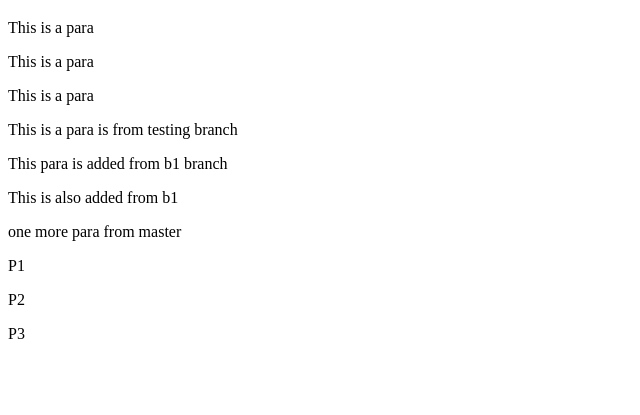
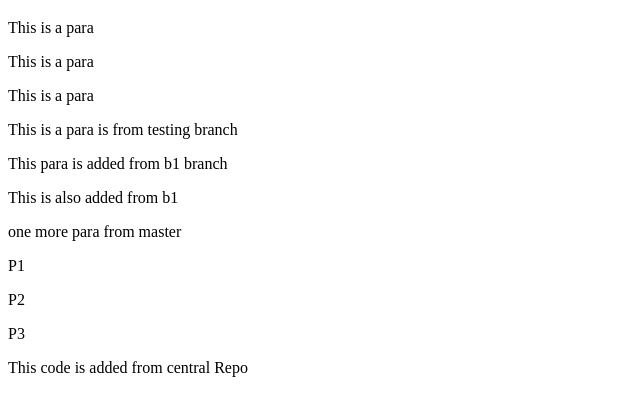
Before and after one commit to bhuvaneshwari22/Git-Demo-a, a plain HTML site: page index.html in a window 1280 px wide. Shown: the part 61-476 px from the top of the page, without its empty margins (0-640 px from the left). Drawn offline with Linux system fonts and the light colour scheme.

Commit message:
Update index.html

```diff
--- a/index.html
+++ b/index.html
@@ -18,5 +18,6 @@
     <p>P1</p>
     <p>P2</p>
     <p>P3</p>
+    <div>This code is added from central Repo</div>
 </body>
 </html>
```
